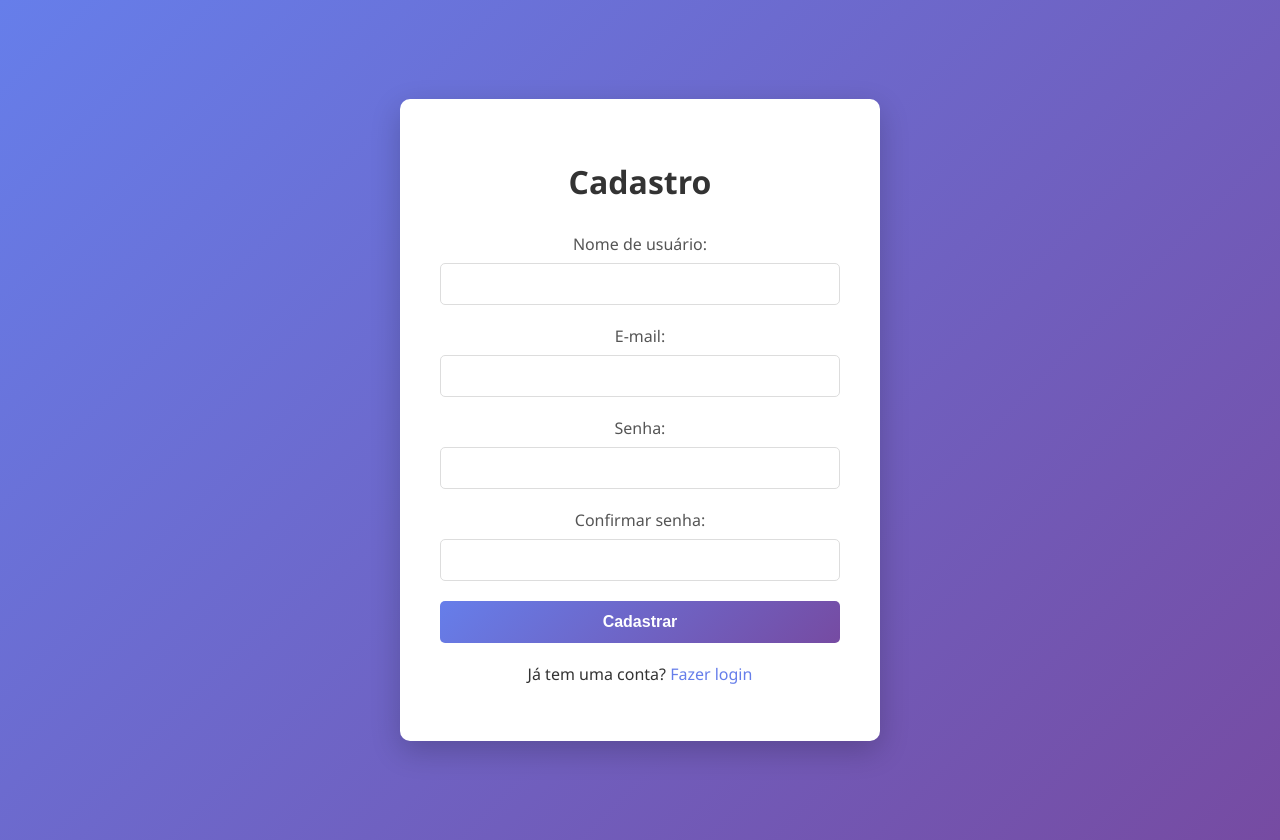
After one commit to Nilton-Canto/CareerConnectAI, a Django app: page /api/users/cadastro/ in a window 1280 px wide. The commit adds this page. Run offline with Django 5.2, Linux system fonts and the light colour scheme.

Commit message:
feat: implementa sistema de cadastro de usuÃ¡rios
- Adiciona cadastro_view para criar novos usuÃ¡rios

- Valida email Ãºnico, senha e confirmaÃ§Ã£o

- Cria pÃ¡gina cadastro.html com formulÃ¡rio funcional

- Adiciona rotas de cadastro em users/urls.py

- Atualiza links em index.html

```diff
--- /dev/null
+++ b/templates/cadastro.html
@@ -0,0 +1,175 @@
+{% load static %}
+<!DOCTYPE html>
+<html lang="pt-BR">
+<head>
+    <meta charset="UTF-8">
+    <meta name="viewport" content="width=device-width, initial-scale=1.0">
+    <title>Cadastro - CareerConnectAI</title>
+    <link rel="stylesheet" href="{% static 'css/style.css' %}">
+    <style>
+        body {
+            font-family: 'Segoe UI', Tahoma, Geneva, Verdana, sans-serif;
+            background: linear-gradient(135deg, #667eea 0%, #764ba2 100%);
+            min-height: 100vh;
+            display: flex;
+            justify-content: center;
+            align-items: center;
+            margin: 0;
+            padding: 20px;
+        }
+        .container {
+            background: white;
+            padding: 40px;
+            border-radius: 10px;
+            box-shadow: 0 10px 30px rgba(0,0,0,0.2);
+            max-width: 400px;
+            width: 100%;
+        }
+        h1 {
+            text-align: center;
+            color: #333;
+            margin-bottom: 30px;
+        }
+        .form-group {
+            margin-bottom: 20px;
+        }
+        label {
+            display: block;
+            margin-bottom: 8px;
+            color: #555;
+            font-weight: 500;
+        }
+        input {
+            width: 100%;
+            padding: 12px;
+            border: 1px solid #ddd;
+            border-radius: 5px;
+            font-size: 14px;
+            box-sizing: border-box;
+        }
+        input:focus {
+            outline: none;
+            border-color: #667eea;
+        }
+        button {
+            width: 100%;
+            padding: 12px;
+            background: linear-gradient(135deg, #667eea 0%, #764ba2 100%);
+            color: white;
+            border: none;
+            border-radius: 5px;
+            font-size: 16px;
+            cursor: pointer;
+            font-weight: 600;
+        }
+        button:hover {
+            transform: translateY(-2px);
+            box-shadow: 0 5px 15px rgba(0,0,0,0.2);
+        }
+        button:disabled {
+            opacity: 0.6;
+            cursor: not-allowed;
+            transform: none;
+        }
+        .error {
+            color: #e74c3c;
+            font-size: 14px;
+            margin-top: 5px;
+        }
+        .success {
+            color: #27ae60;
+            font-size: 14px;
+            margin-top: 5px;
+        }
+        .login-link {
+            text-align: center;
+            margin-top: 20px;
+        }
+        .login-link a {
+            color: #667eea;
+            text-decoration: none;
+        }
+    </style>
+</head>
+<body>
+    <div class="container">
+        <h1>Cadastro</h1>
+        <form id="cadastroForm">
+            <div class="form-group">
+                <label for="username">Nome de usuário:</label>
+                <input type="text" id="username" name="username" required>
+            </div>
+
+            <div class="form-group">
+                <label for="email">E-mail:</label>
+                <input type="email" id="email" name="email" required>
+            </div>
+
+            <div class="form-group">
+                <label for="password">Senha:</label>
+                <input type="password" id="password" name="password" required>
+            </div>
+
+            <div class="form-group">
+                <label for="password_confirm">Confirmar senha:</label>
+                <input type="password" id="password_confirm" name="password_confirm" required>
+            </div>
+
+            <div id="message"></div>
+
+            <button type="submit" id="submitBtn">Cadastrar</button>
+        </form>
+
+        <div class="login-link">
+            <p>Já tem uma conta? <a href="/api/users/login/">Fazer login</a></p>
+        </div>
+    </div>
+
+    <script>
+        const form = document.getElementById('cadastroForm');
+        const messageDiv = document.getElementById('message');
+
+        form.addEventListener('submit', async (e) => {
+            e.preventDefault();
+
+            const submitBtn = document.getElementById('submitBtn');
+            submitBtn.disabled = true;
+            submitBtn.textContent = 'Cadastrando...';
+            messageDiv.innerHTML = '';
+
+            const formData = {
+                username: document.getElementById('username').value,
+                email: document.getElementById('email').value,
+                password: document.getElementById('password').value,
+                password_confirm: document.getElementById('password_confirm').value
+            };
+
+            try {
+                const response = await fetch('/api/users/api/cadastro', {
+                    method: 'POST',
+                    headers: {
+                        'Content-Type': 'application/json',
+                    },
+                    body: JSON.stringify(formData)
+                });
+
+                const data = await response.json();
+
+                if (response.ok) {
+                    messageDiv.innerHTML = '<p class="success">' + data.message + '</p>';
+                    setTimeout(() => {
+                        window.location.href = '/api/users/login/';
+                    }, 1500);
+                } else {
+                    messageDiv.innerHTML = '<p class="error">' + data.message + '</p>';
+                }
+            } catch (error) {
+                messageDiv.innerHTML = '<p class="error">Erro ao cadastrar. Tente novamente.</p>';
+            } finally {
+                submitBtn.disabled = false;
+                submitBtn.textContent = 'Cadastrar';
+            }
+        });
+    </script>
+</body>
+</html>
--- a/templates/index.html
+++ b/templates/index.html
@@ -21,7 +21,7 @@
                 <a href="/api/users/login/">
                     <button class="button-primary">Entrar</button>
                 </a>
-                <a href="#">
+                <a href="/api/users/cadastro/">
                     <button class="button-secondary">Cadastre-se</button>
                 </a>
             </div>
--- a/users/urls.py
+++ b/users/urls.py
@@ -4,10 +4,14 @@ from . import views
 urlpatterns = [
     # Path para a API que recebe os dados do formulário (POST)
     path('api/login', views.login_view, name='api_login'),
+    path('api/cadastro', views.cadastro_view, name='api_cadastro'),
 
-    # Path para a PÁGINA de login que o usuário vê (GET)  <-- ADICIONE ESTA LINHA
+    # Path para a PÁGINA de login que o usuário vê (GET)
     path('login/', views.login_page_view, name='login_page'),
 
-    # Path para a PÁGINA de dashboard (GET)  <-- ADICIONE ESTA LINHA
+    # Path para a PÁGINA de cadastro
+    path('cadastro/', views.cadastro_page_view, name='cadastro_page'),
+
+    # Path para a PÁGINA de dashboard (GET)
     path('dashboard/', views.dashboard_view, name='dashboard'),
 ]
--- a/users/views.py
+++ b/users/views.py
@@ -4,6 +4,9 @@ from django.shortcuts import render
 from django.http import JsonResponse
 from django.contrib.auth import authenticate, login
 from django.views.decorators.csrf import csrf_exempt
+from django.contrib.auth.password_validation import validate_password
+from django.core.exceptions import ValidationError
+from users.models import CustomUser
 import json
 
 @csrf_exempt # Use para desenvolvimento, para produção pesquise sobre autenticação por token
@@ -43,3 +46,54 @@ def login_page_view(request):
 def dashboard_view(request):
     # Esta função renderiza e retorna o template dashboard.html
     return render(request, 'dashboard.html')
+
+
+@csrf_exempt
+def cadastro_view(request):
+    """API para cadastro de novos usuários"""
+    if request.method == 'POST':
+        try:
+            data = json.loads(request.body)
+            email = data.get('email')
+            username = data.get('username', email.split('@')[0])  # Se não fornecer username, usa parte do email
+            password = data.get('password')
+            password_confirm = data.get('password_confirm')
+
+            # Validações básicas
+            if not email or not password:
+                return JsonResponse({'message': 'Email e senha são obrigatórios.'}, status=400)
+
+            if password != password_confirm:
+                return JsonResponse({'message': 'As senhas não coincidem.'}, status=400)
+
+            # Verifica se o usuário já existe
+            if CustomUser.objects.filter(email=email).exists():
+                return JsonResponse({'message': 'Este email já está cadastrado.'}, status=400)
+
+            if CustomUser.objects.filter(username=username).exists():
+                return JsonResponse({'message': 'Este nome de usuário já está em uso.'}, status=400)
+
+            # Valida a senha
+            try:
+                validate_password(password)
+            except ValidationError as e:
+                return JsonResponse({'message': 'Senha inválida: ' + ', '.join(e.messages)}, status=400)
+
+            # Cria o usuário
+            user = CustomUser.objects.create_user(
+                username=username,
+                email=email,
+                password=password
+            )
+
+            return JsonResponse({'message': 'Usuário cadastrado com sucesso!'}, status=201)
+
+        except json.JSONDecodeError:
+            return JsonResponse({'message': 'Dados inválidos.'}, status=400)
+
+    return JsonResponse({'message': 'Método não permitido.'}, status=405)
+
+
+def cadastro_page_view(request):
+    """Renderiza a página HTML de cadastro"""
+    return render(request, 'cadastro.html')
```
